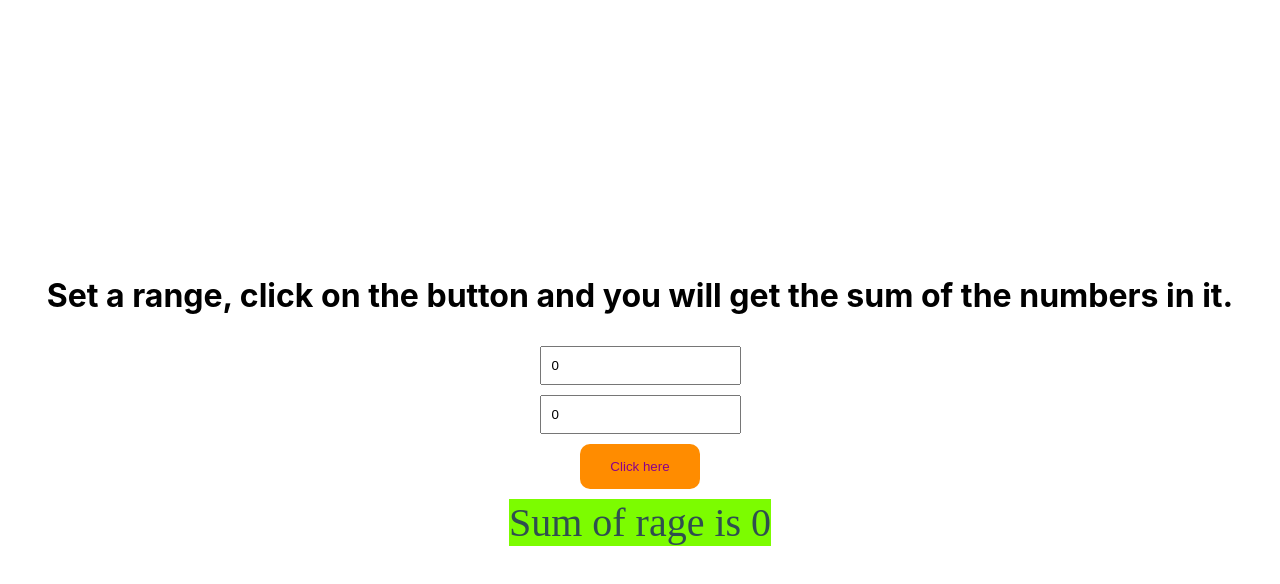
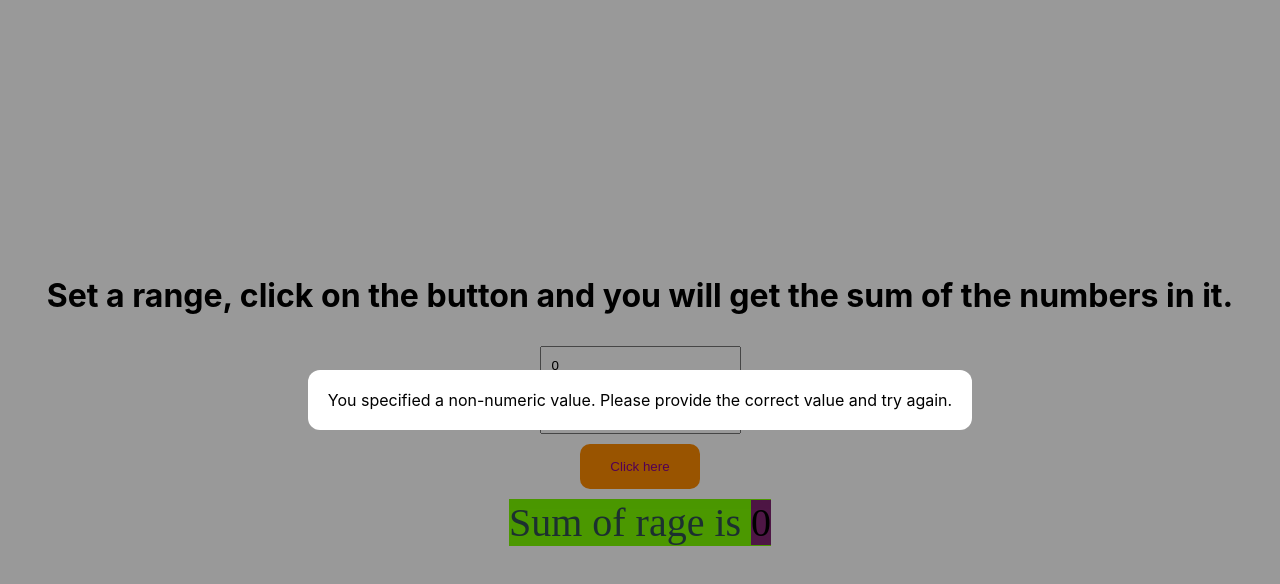
Before and after one commit to kayarmolenka/EPAM-Front-End-Lab-Summer-Autumn-2021, a React (Create React App) app in the folder sum/: page / in a window 1280 px wide. Both pictures are taken after a click on the button "Click here". Shown: the top 584 px of the page. Built offline with nearby package versions, Linux system fonts and the light colour scheme.

Commit message:
We finished our homework. To improve performance, we added a memory mechanism. We tried to write a project on the react.

```diff
--- a/sum/src/components/App/App.js
+++ b/sum/src/components/App/App.js
@@ -1,6 +1,7 @@
 import {useState } from 'react';
 import Button from '../Button/Button';
 import Input from '../Input/Input';
+import Modal from '../Modal/Modal';
 import SumRage from '../SumRage/SumRage';
 import './App.css';
 
@@ -8,6 +9,9 @@ const App = () => {
   const [firstInput, setFirstInput] = useState(0);
   const [secondInput, setSecondInput] = useState(0);
   const [count, onSetCount] = useState(0);
+  const [modalActive, setModalActive] = useState(false);
+  const [bug, changeBug] = useState('good');
+  const cache = {};
 
   const onChangeValue = e => (e.target.id === '1') ? setFirstInput(e.target.value) : setSecondInput(e.target.value);
 
@@ -15,13 +19,30 @@ const App = () => {
     const high = Math.max(a, b);
     const low = Math.min(a, b);
 
-    return high * (high + 1) / 2 - (low - 1) * (low) / 2;
+    if(cache[[a,b]]) {
+        return cache[[a,b]];
+    } else {
+        let res = high * (high + 1) / 2 - (low - 1) * (low) / 2;
+        cache[[a,b]] = res;
+        return res;
+    }
   }
 
   const omShowResult = () => {
     const newResult = onCalculateSumOfRange(firstInput, secondInput);
 
-    onSetCount(count - count + newResult);
+    if(newResult) {
+      if(newResult > 9007199254740991) {
+        setModalActive(true);
+        changeBug('result is greater than MAX_SAFE_INTEGER');
+      } else {
+        onSetCount(count - count + newResult);
+      }
+    } else {
+      onSetCount(count);
+      setModalActive(true);
+      changeBug('argument is not a number');
+    }
   }
 
   return (
@@ -31,6 +52,7 @@ const App = () => {
       <Input value={secondInput} onChangeValue={onChangeValue} id={'2'}/>
       <Button onCalculateSumOfRange={omShowResult}/>
       <SumRage sum={count}/>
+      <Modal active={modalActive} setModalActive={setModalActive} bug={bug}/>
     </div>
   );
 };
--- /dev/null
+++ b/sum/src/components/Modal/Modal.css
@@ -0,0 +1,31 @@
+.modal {
+    height: 100vh;
+    width: 100vw;
+    background-color: rgba(0,0,0,0.4);
+    position: fixed;
+    top: 0;
+    left: 0;
+    display: flex;
+    align-items: center;
+    justify-content: center;
+    opacity: 0;
+    pointer-events: none;
+    transition: 0.5s;
+}
+
+.modal.active {
+    opacity: 1;
+    pointer-events: all;
+}
+
+.modal_content {
+    padding: 20px;
+    border-radius: 12px;
+    background-color: white;
+    transform: scale(0.5);
+    transition: 0.4s all;
+}
+
+.modal_content.active {
+    transform: scale(1);
+}
--- /dev/null
+++ b/sum/src/components/Modal/Modal.jsx
@@ -0,0 +1,33 @@
+import './Modal.css';
+
+const Modal = ({active, setModalActive, bug}) => {
+    let descriptionError;
+
+    if(bug === 'result is greater than MAX_SAFE_INTEGER') {
+        descriptionError = <IsGreater />
+    } else if(bug === 'argument is not a number') {
+        descriptionError = <IsNotNumber />
+    }
+
+     return(
+        <div className={active ? "modal active" : "modal"} onClick={() => setModalActive(false)}>
+            <div className={active ? "modal_content active" : "modal_content"} onClick={e => e.stopPropagation()}>
+                {descriptionError}
+            </div>
+        </div>
+    )
+}
+
+export default Modal;
+
+const IsGreater = () => {
+    return (
+        <div>The result is greater than Number. MAX_SAFE_INTEGER. Please provide a different range and try again.</div>
+    )
+}
+
+const IsNotNumber = () => {
+    return (
+        <div>You specified a non-numeric value. Please provide the correct value and try again.</div>
+    )
+}
--- a/sum/src/components/SumRage/SumRage.css
+++ b/sum/src/components/SumRage/SumRage.css
@@ -5,3 +5,8 @@
     font-size: 40px;
     font-family: cursive;
 }
+
+.result_number {
+    background: rgb(129, 36, 114);
+    color: black;
+}
--- a/sum/src/components/SumRage/SumRage.js
+++ b/sum/src/components/SumRage/SumRage.js
@@ -9,7 +9,7 @@ export default class SumRage extends Component {
 
     render() {
         return (
-            <div className="result"> Sum of rage is {this.props.sum}</div>
+            <div className="result"> Sum of rage is <span className="result_number">{this.props.sum}</span></div>
         )
     }
 }
```
